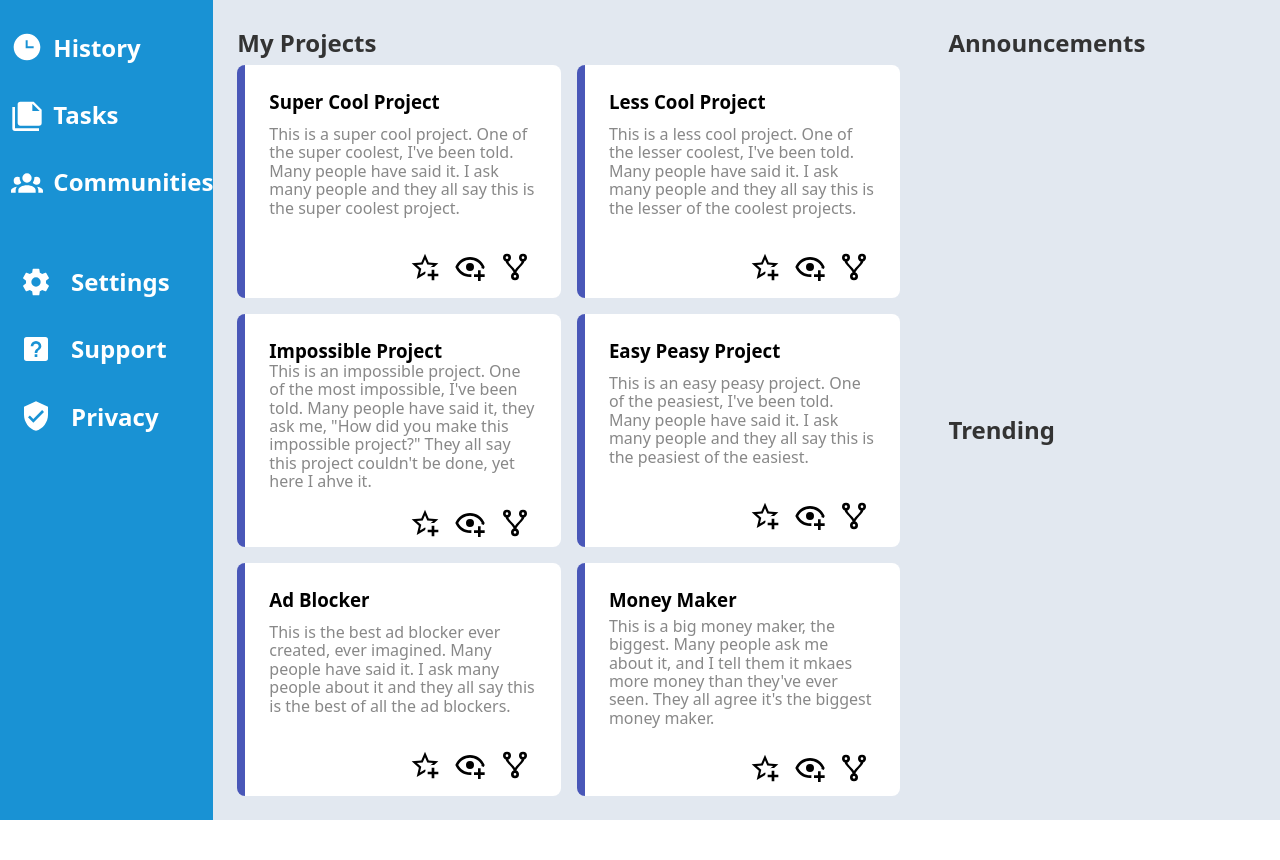
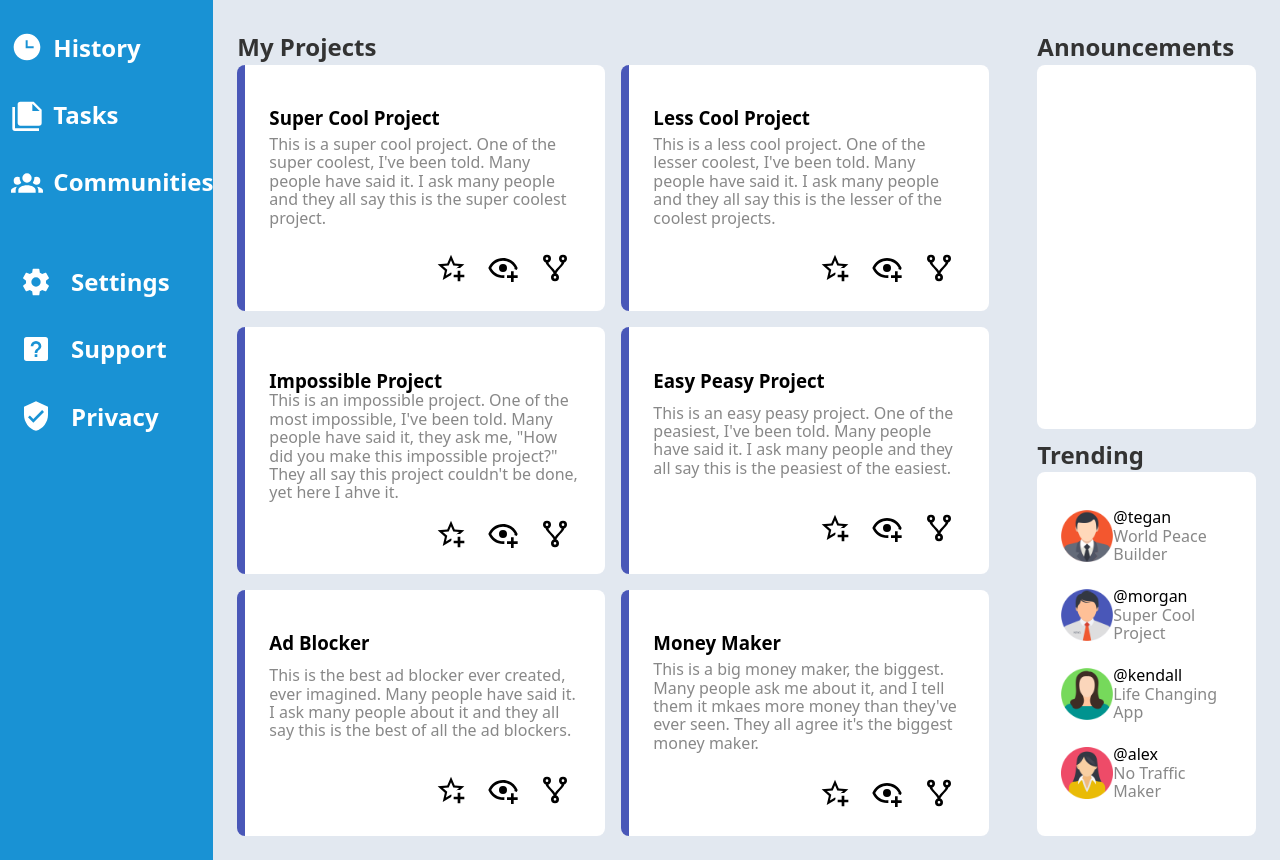
Before and after one commit to MPadilla198/TOP-Admin-Dashboard, a website: page index.html in a window 1280 px wide. Shown: the part 288-1148 px from the top of the page. Before the commit the page ends 1108 px from the top, so only its background shows below. Drawn offline with nearby package versions, Linux system fonts and the light colour scheme.

Commit message:
Complete trending card in main content

```diff
--- a/index.html
+++ b/index.html
@@ -133,10 +133,34 @@
         <div class="sidebar">
             <div class="announcements">
                 <h2 class="section-title">Announcements</h2>
+                <div class="card">
 
+                </div>
             </div>
             <div class="trending">
                 <h2 class="section-title">Trending</h2>
+                <div class="card">
+                    <img src="images/professor.png" alt="First Trending Image" class="profile-picture">
+                    <div>
+                        <p>@tegan</p>
+                        <p>World Peace Builder</p>
+                    </div>
+                    <img src="images/news-anchor.png" alt="Second Trending Image" class="profile-picture">
+                    <div>
+                        <p>@morgan</p>
+                        <p>Super Cool Project</p>
+                    </div>
+                    <img src="images/teacher.png" alt="Third Trending Image" class="profile-picture">
+                    <div>
+                        <p>@kendall</p>
+                        <p>Life Changing App</p>
+                    </div>
+                    <img src="images/woman.png" alt="Fourth Trending Image" class="profile-picture">
+                    <div>
+                        <p>@alex</p>
+                        <p>No Traffic Maker</p>
+                    </div>
+                </div>
             </div>
         </div>
     </section>
--- a/styles.css
+++ b/styles.css
@@ -160,7 +160,7 @@ header {
 section {
     background-color: var(--gray);
     display: grid;
-    grid-template-columns: 2fr 1fr;
+    grid-template-columns: 3fr 1fr;
 }
 
 .main-content,
@@ -169,7 +169,7 @@ section {
 }
 
 .section-title {
-    margin: 8px 0;
+    margin: 12px 0 4px 0;
     color: #333;
 }
 
@@ -178,14 +178,23 @@ section {
     grid-template-columns: repeat(2, 1fr);
     grid-template-rows: repeat(3, 1fr);
     gap: 16px;
-    height: calc(100% - 43.59px); /* Need to subtract the height of the h2 plus the padding */
+}
+
+.projects,
+.announcements .card,
+.trending .card {
+    height: calc(100% - 43.59px);
+    /* Need to subtract the height of the h2 plus the padding */
+}
+
+.card {
+    background-color: white;
+    padding: 24px;
+
+    border-radius: 8px;
 }
 
 .projects>.card {
-    background-color: white;
-    padding: 8px 24px;
-
-    border-radius: 8px;
     border-left: solid 8px #4957B8;
 
     display: grid;
@@ -218,3 +227,25 @@ section {
     display: grid;
     grid-template-rows: repeat(2, 1fr);
 }
+
+.trending .card {
+    display: grid;
+    grid-template-columns: 1fr 3fr;
+    grid-template-rows: repeat(4, 1fr);
+
+    align-items: center;
+    justify-items: center;
+    align-content: space-between;
+}
+
+.trending .card p {
+    margin: 0;
+}
+
+.trending .card p+p {
+    color: #888888;
+}
+
+.trending .card div {
+    justify-self: start;
+}
```
